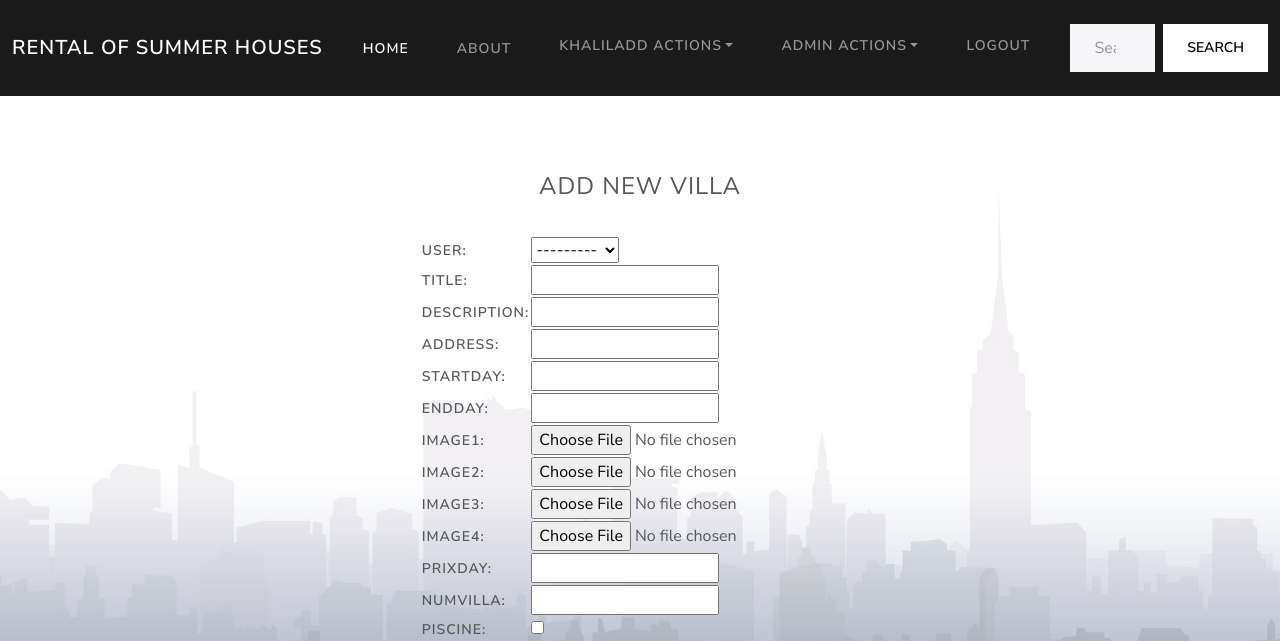
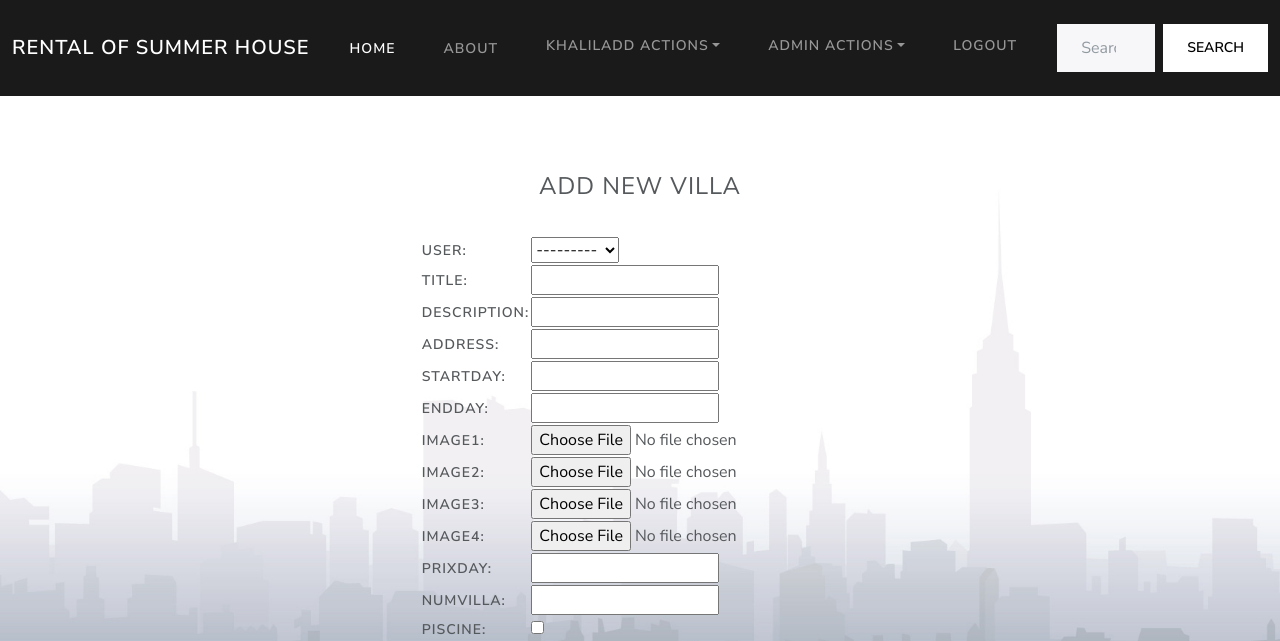
Before and after one commit to khaliloub/Rental-Houses, a Django app: page /addvillaAD/ in a window 1280 px wide. Shown: the top 641 px of the page. Run offline with Django 4.2, Linux system fonts and the light colour scheme; the first user in the database is signed in; data comes from the database, SQL or seed files in the repository; some libraries are stand-ins or nearby versions.

```diff
--- a/Consulte_poste/templates/AddVillaAD.html
+++ b/Consulte_poste/templates/AddVillaAD.html
@@ -22,7 +22,7 @@
   <body>
     <nav class="navbar navbar-expand-lg navbar-dark bg-primary">
       <div class="container-fluid">
-        <a class="navbar-brand" href="{% url 'Consulte_poste:homeIn' %}">rental of summer houses</a>
+        <a class="navbar-brand" href="{% url 'Consulte_poste:homeIn' %}">rental of summer house</a>
         <button class="navbar-toggler" type="button" data-bs-toggle="collapse" data-bs-target="#navbarColor01" aria-controls="navbarColor01" aria-expanded="false" aria-label="Toggle navigation">
           <span class="navbar-toggler-icon"></span>
         </button>
```
